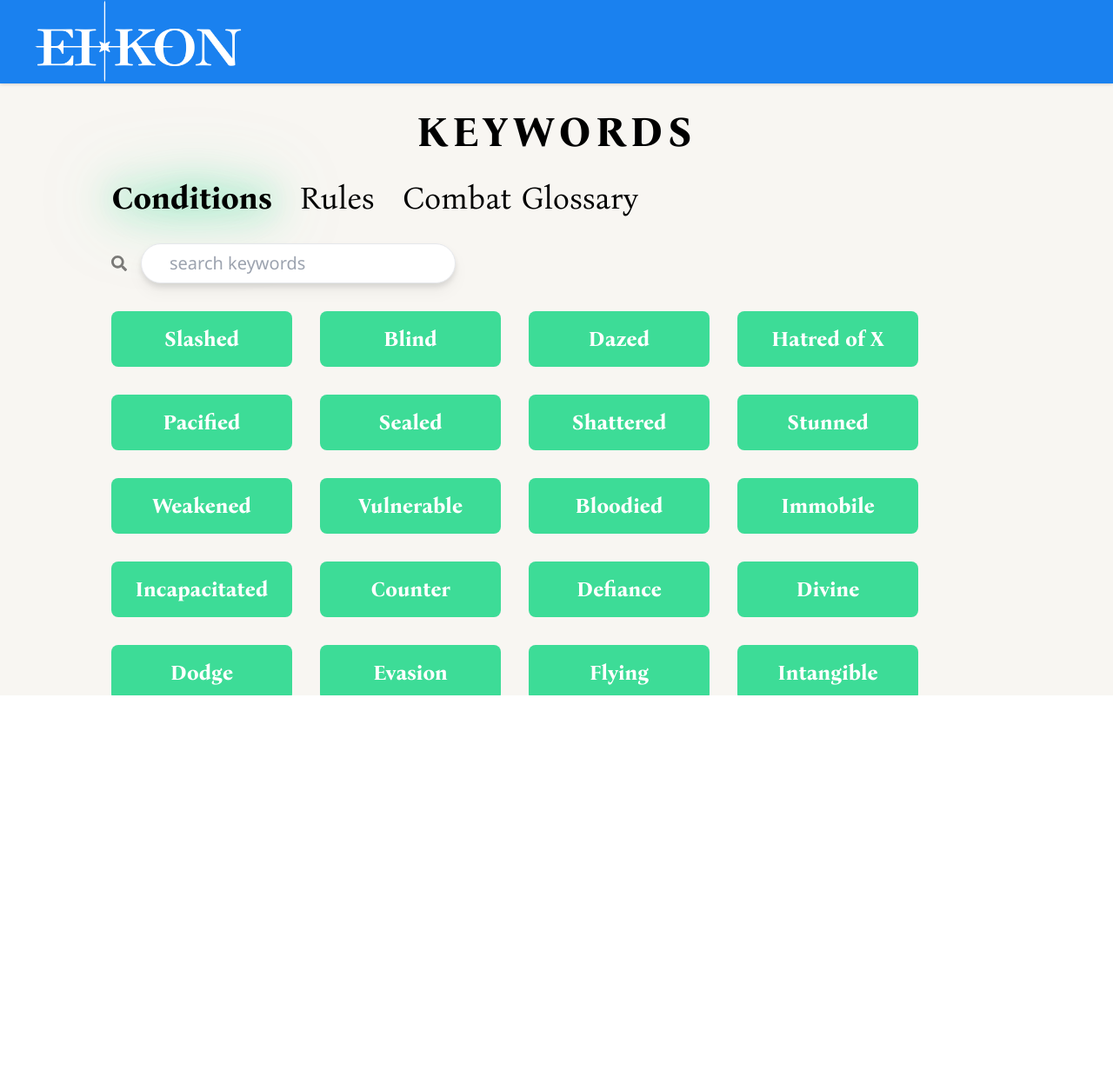
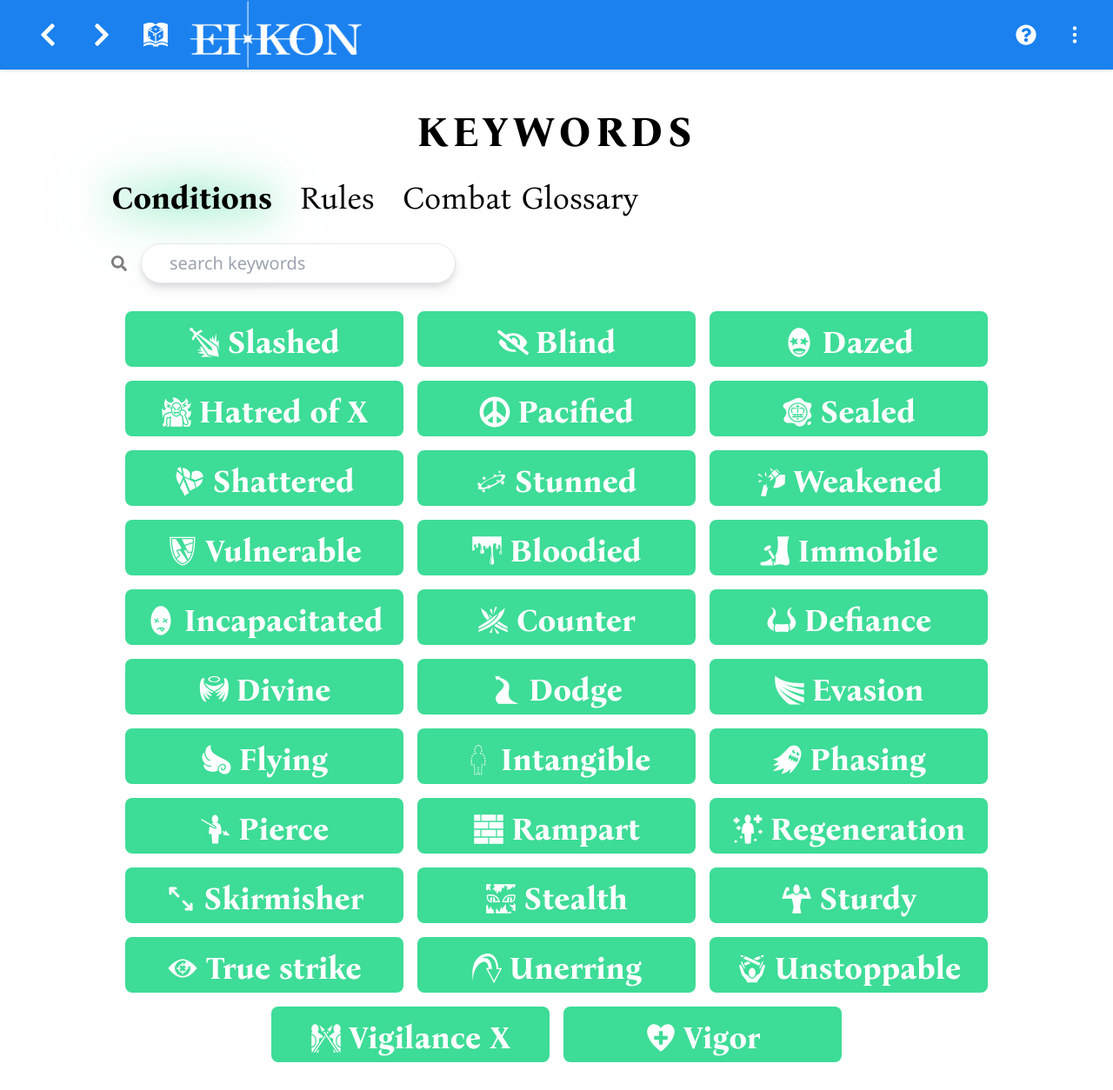
Before and after one commit to voravichs/ei-kon, a React (Vite) app: page /archive/keywords in a window 1280 px wide. Shown: the whole page at 87% size. Before the commit the page ends 800 px from the top, so only its background shows below. Built offline with nearby package versions, Linux system fonts and the light colour scheme.

Commit message:
many icons, finish navbar

```diff
--- a/package.json
+++ b/package.json
@@ -11,6 +11,7 @@
   },
   "dependencies": {
     "framer-motion": "^11.0.22",
+    "history": "^5.3.0",
     "localforage": "^1.10.0",
     "match-sorter": "^6.3.4",
     "prop-types": "^15.8.1",
--- a/src/App.jsx
+++ b/src/App.jsx
@@ -8,7 +8,7 @@ function App() {
 
 
   return (
-    <div className='overflow-hidden h-svh'>
+    <div className='overflow-hidden'>
       <BrowserRouter>
         <Routes>
           <Route path="/" element={<Home />} />
--- a/src/components/Navbar.jsx
+++ b/src/components/Navbar.jsx
@@ -1,15 +1,54 @@
+
 import logowhite from "../assets/images/eikonlogowhite.png"
-import { Link } from "react-router-dom";
+import { Link, useNavigate } from "react-router-dom";
+import { FaChevronLeft, FaChevronRight, FaQuestionCircle} from "react-icons/fa";
+import { GiRuleBook } from "react-icons/gi";
+import { BsThreeDotsVertical } from "react-icons/bs";
 
 /**
  * Navbar
  */
-export default function Layout() {
+export default function Navbar() {
+    const navigate = useNavigate();
+
     return (
-        <div className='flex items-center px-8 h-24 bg-primary drop-shadow'>
-            <Link to={""} className="h-24 px-2">
-                <img src={logowhite} className="h-full" />
-            </Link>
+        <div className='fixed w-full flex z-20 px-8 h-20 bg-primary drop-shadow'>
+            <div className="flex gap-6 items-center w-1/2">
+                <div className="flex gap-4">
+                    <div className="bg-white bg-opacity-0 p-2 rounded-full hover:bg-opacity-25 ">
+                        <FaChevronLeft className="text-3xl text-white cursor-pointer" onClick={() => navigate(-1)}/>
+                    </div>
+
+                    <div className="bg-white bg-opacity-0 p-2 rounded-full hover:bg-opacity-25 ">
+                        <FaChevronRight className="text-3xl text-white cursor-pointer" onClick={() => navigate(1)}/>
+                    </div>
+                </div>
+
+                <Link to={"/archive"} className="group relative">
+                    <GiRuleBook className="text-3xl text-white cursor-pointer"/>
+                    <span className="absolute z-10 w-20 text-center -bottom-10 -left-6 opacity-0 rounded bg-gray-700 bg-opacity-85 p-2 text-sm font-noto-sans text-white group-hover:opacity-100 ">
+                        <p className="font-bold">Archives</p>
+                    </span>
+                </Link>
+                <Link to={""} className="h-20">
+                    <img src={logowhite} className="h-full" />
+                </Link>
+            </div>
+            <div className="w-1/2 flex gap-8 justify-end items-center">
+                <div className="group relative cursor-pointer">
+                    <FaQuestionCircle className="text-2xl text-white"/>
+                    <span className="absolute z-10 w-20 text-center -bottom-10 -left-6 opacity-0 rounded bg-gray-700 bg-opacity-85 p-2 text-sm font-noto-sans text-white group-hover:opacity-100 ">
+                        <p className="font-bold">TODO</p>
+                    </span>
+                </div>
+
+                <div className="group relative cursor-pointer">
+                    <BsThreeDotsVertical className="text-2xl text-white"/>
+                    <span className="absolute z-10 w-20 text-center -bottom-10 -left-6 opacity-0 rounded bg-gray-700 bg-opacity-85 p-2 text-sm font-noto-sans text-white group-hover:opacity-100 ">
+                            <p className="font-bold">TODO</p>
+                    </span>
+                </div>
+            </div>
         </div>
     );
 }
--- a/src/data/keywords.jsx
+++ b/src/data/keywords.jsx
@@ -1,163 +1,199 @@
+import { GiPointySword, GiStarStruck, GiEnrage, GiWaxSeal, GiShatteredHeart, GiKnockedOutStars, GiBrokenAxe, GiBrokenShield, GiBlood, GiNailedFoot, GiDeadHead, GiSwordClash, GiAngelOutfit, GiDodge, GiWindyStripes, GiFluffyWing, GiGhost, GiInvisible, GiPiercedBody, GiBrickWall, GiHealing, GiHidden, GiStrong, GiEyeTarget, GiBullHorns, GiLobArrow, GiSwordsPower, GiGuards, GiHeartPlus } from "react-icons/gi";
+import { FaEyeSlash, FaPeace } from "react-icons/fa";
+import { TbArrowsDiagonal2 } from "react-icons/tb";
+
 const statusConditions = {
     "slashed": {
         "name": "Slashed",
         "desc": "Take 4 damage after you or an ally uses an ability that moves you, but no more than once a turn.",
-        "value": 0
+        "value": 0,
+        "icon": <GiPointySword/>
     },
     "blind": {
         "name": "Blind",
         "desc": "Max range of all abilities is 2",
-        "value": 0
+        "value": 0,
+        "icon": <FaEyeSlash/>
     },
     "dazed": {
         "name": "Dazed",
         "desc": "+1 curse on attacks",
-        "value": 0
+        "value": 0,
+        "icon": <GiStarStruck/>
     },
     "hatredOfX": {
         "name": "Hatred of X",
         "desc": "Deal half damage to all foes other than foe X. End this status at the end of your turn, or if foe X becomes immune to damage or un-targetable.",
-        "value": "X"
+        "value": "X",
+        "icon": <GiEnrage/>
     },
     "pacified": {
         "name": "Pacified",
         "desc": "Character deals half damage. Breaks when damaged by a foe's ability.",
-        "value": 0
+        "value": 0,
+        "icon": <FaPeace/>
     },
     "sealed": {
         "name": "Sealed",
         "desc": "Character cannot inflict statuses.",
-        "value": 0
+        "value": 0,
+        "icon": <GiWaxSeal/>
     },
     "shattered": {
         "name": "Shattered",
         "desc": "Character cannot gain or benefit from vigor.",
-        "value": 0
+        "value": 0,
+        "icon": <GiShatteredHeart/>
     },
     "stunned": {
         "name": "Stunned",
         "desc": "Can't take interrupts. Your next ability used ends your turn, then end this status.",
-        "value": 0
+        "value": 0,
+        "icon": <GiKnockedOutStars/>
     },
     "weakened": {
         "name": "Weakened",
         "desc": "All damage dealt reduced by 2.",
-        "value": 0
+        "value": 0,
+        "icon": <GiBrokenAxe/>
     },
     "vulnerable": {
         "name": "Vulnerable",
         "desc": "All damage taken increased by 1.",
-        "value": 0
+        "value": 0,
+        "icon": <GiBrokenShield/>
     },
     "bloodied": {
         "name": "Bloodied",
         "desc": "At or under 50% hp",
-        "value": 0
+        "value": 0,
+        "icon": <GiBlood/>
     },
     "immobile": {
         "name": "Immobile",
         "desc": "Can't move, be moved, or be removed from the battlefield in any way.",
-        "value": 0
+        "value": 0,
+        "icon": <GiNailedFoot/>
     },
     "incapacitated": {
         "name": "Incapacitated",
         "desc": "An incapacitated character doesn't take turns, doesn't provide obstruction or engagement, can't move, take actions, or use abilities or traits. All effects on that character end. All effects, marks and summons created by that character are removed. Objects and terrain effects remain.",
-        "value": 0
+        "value": 0,
+        "icon": <GiDeadHead/>
     },
     "counter": {
         "name": "Counter",
         "desc": "When damaged by an ability, deal 2 damage back, each time damage is applied.",
-        "value": 0
+        "value": 0,
+        "icon": <GiSwordClash/>
     },
     "defiance": {
         "name": "Defiance",
         "desc": "Prevents hit points from being reduced past 1 hp. When this triggers, remove this effect and character becomes immune to all damage for the rest of the current turn.",
-        "value": 0
+        "value": 0,
+        "icon": <GiBullHorns/>
     },
     "divine": {
         "name": "Divine",
         "desc": "Damage from this ability cannot be reduced, mitigated, or negated in any way except immunity (ignores armor, weak, resistance, defiance, and bypasses vigor).",
-        "value": 0
+        "value": 0,
+        "icon": <GiAngelOutfit/>
     },
     "dodge": {
         "name": "Dodge",
         "desc": "Immune to all damage from misses, successful saves, and area effects.",
-        "value": 0
+        "value": 0,
+        "icon": <GiDodge/>
     },
     "evasion": {
         "name": "Evasion",
         "desc": "Roll a d6 when attacked. On a 4+, the attack automatically misses. Check before the attack roll.",
-        "value": 0
+        "value": 0,
+        "icon": <GiWindyStripes />
     },
     "flying": {
         "name": "Flying",
         "desc": "A flying character ignores terrain damage and movement penalties, height movement penalties, obstruction, and engagement.",
-        "value": 0
+        "value": 0,
+        "icon": <GiFluffyWing/>
     },
     "intangible": {
         "name": "Intangible",
         "desc": "Immune to damage and effects from foes. Does not provide obstruction or engagement.",
-        "value": 0
+        "value": 0,
+        "icon": <GiInvisible/>
     },
     "phasing": {
         "name": "Phasing",
         "desc": "Can ignore obstruction and pass through, but not end your turn in, terrain, objects, or characters.",
-        "value": 0
+        "value": 0,
+        "icon": <GiGhost/>
     },
     "pierce": {
         "name": "Pierce",
         "desc": "Damage cannot be reduced by armor or weakened.",
-        "value": 0
+        "value": 0,
+        "icon": <GiPiercedBody/>
     },
     "rampart": {
         "name": "Rampart",
         "desc": "Foes cannot enter or exit a space affected by a rampart effect by dashing, flying, or teleporting.",
-        "value": 0
+        "value": 0,
+        "icon": <GiBrickWall/>
     },
     "regeneration": {
         "name": "Regeneration",
         "desc": "If bloodied, gain 4 vigor at the end of your turn.",
-        "value": 0
+        "value": 0,
+        "icon": <GiHealing/>
     },
     "skirmisher": {
         "name": "Skirmisher",
         "desc": "Can move diagonally, and dash is full speed",
-        "value": 0
+        "value": 0,
+        "icon": <TbArrowsDiagonal2/>
     },
     "stealth": {
         "name": "Stealth",
         "desc": "Cannot be directly targeted except from an adjacent space. Breaks on using any ability other than dash or standard move.",
-        "value": 0
+        "value": 0,
+        "icon": <GiHidden/>
     },
     "sturdy": {
         "name": "Sturdy",
         "desc": "When moved or removed and placed by a foe, can only be moved max 1 space a turn.",
-        "value": 0
+        "value": 0,
+        "icon": <GiStrong/>
     },
     "trueStrike": {
         "name": "True strike",
         "desc": "Ignores dodge, blind, evasion, and stealth",
-        "value": 0
+        "value": 0,
+        "icon": <GiEyeTarget/>
     },
     "unerring": {
         "name": "Unerring",
         "desc": "Ignores cover and aetherwall",
-        "value": 0
+        "value": 0,
+        "icon": <GiLobArrow/>
     },
     "unstoppable": {
         "name": "Unstoppable",
         "desc": "Immune to all statuses. Cannot be moved by foes, and movement ignores engagement and rampart.",
-        "value": 0
+        "value": 0,
+        "icon": <GiSwordsPower/>
     },
     "vigilance_x": {
         "name": "Vigilance X",
-        "desc": "A special effect with X charges, each represented by a d6. Like triggered effects, vigilance can only be used once per trigger. Vigilance charges stack if a character gains more than one. A character can spend any number of charges of Vigilance for one of the following effects, rolling 1d6 per charge spent and picking the highest result:• When an ally in range 2 is damaged by a foe’s ability, reduce the damage by the amount rolled as if with armor • When a foe breaks adjacency with you, deal that much damage to them.",
-        "value": "X"
+        "desc": "A special effect with X charges, each represented by a d6. Like triggered effects, vigilance can only be used once per trigger. Vigilance charges stack if a character gains more than one. A character can spend any number of charges of Vigilance for one of the following effects, rolling 1d6 per charge spent and picking the highest result:• When an ally in range 2 is damaged by a foe's ability, reduce the damage by the amount rolled as if with armor • When a foe breaks adjacency with you, deal that much damage to them.",
+        "value": "X",
+        "icon": <GiGuards/>
     },
     "vigor": {
         "name": "Vigor",
         "desc": "Gain a shield that goes over your hit points, equal to your VIT value. Damage goes to Vigor before Hit Points, and it benefits from armor and resistance. Vigor stacks, but cannot go past 25% of your hp. If you gain a vigor surge, gain maximum vigor. Lose all vigor at the end of combat.",
-        "value": 0
+        "value": 0,
+        "icon": <GiHeartPlus/>
     }
 }
 
--- a/src/global.css
+++ b/src/global.css
@@ -14,6 +14,10 @@ body {
 code {
   font-family: source-code-pro, Menlo, Monaco, Consolas, 'Courier New',
     monospace;
+}
+
+.bg-main {
+  background-image: url("./assets/images/bg-main-20op.png");
 }
 
 @layer base {
--- a/src/pages/Archive/ArchiveKeywords.jsx
+++ b/src/pages/Archive/ArchiveKeywords.jsx
@@ -16,7 +16,7 @@ export default function ArchiveKeywords() {
     const [combatActive, setCombatActive] = useState(false);
 
     return (
-        <div className="h-dvh px-32 bg-card-accent py-8 flex flex-col gap-8">
+        <div className="px-32 pt-32 pb-8 flex flex-col gap-8">
             <h1 className="flex-center text-5xl font-bona-nova font-bold tracking-widest">
                 KEYWORDS
             </h1>
@@ -47,22 +47,21 @@ export default function ArchiveKeywords() {
                 }
             </div>
 
-
             <div className="flex items-center gap-4">
                 <FaSearch className="text-lg opacity-50" />
                 <input className="border rounded-full text-xl py-2 px-8 drop-shadow-lg font-noto-sans"
                     placeholder={"search keywords"} />
             </div>
             {conditionActive &&
-                <div className="flex gap-8 flex-wrap font-bona-nova">
+                <div className="flex-center gap-4 flex-wrap font-bona-nova">
                     {statusConditionsList.map(item => {
                         return (
                             <div
-                                className="w-52 h-16 bg-secondary text-white rounded-lg p-4 group relative cursor-pointer"
+                                className="w-80 h-16 bg-secondary text-white rounded-lg p-4 group relative cursor-pointer"
                                 key={item.name}
                             >
-                                <p className="font-bold text-2xl text-center">{item.name}</p>
-                                <span className="absolute z-10 w-60 bottom-[4.5rem] -left-4 scale-0 rounded bg-gray-800 p-2 text-sm font-noto-sans text-white group-hover:scale-100">
+                                <p className="font-bold text-4xl flex-center gap-2">{item.icon}{item.name}</p>
+                                <span className="absolute z-10 w-96 bottom-[4.5rem] -left-6 scale-0 rounded bg-gray-700 p-2 text-sm font-noto-sans text-white group-hover:scale-100">
                                     <p className="font-bold">{item.name}</p>
                                     <p>{item.desc}</p>
                                 </span>
@@ -72,15 +71,15 @@ export default function ArchiveKeywords() {
                 </div>
             }
             {rulesActive &&
-                <div className="flex gap-8 flex-wrap font-bona-nova">
+                <div className="flex-center gap-4 flex-wrap font-bona-nova">
                     {rulesList.map(item => {
                         return (
                             <div
-                                className="w-52 h-16 bg-secondary text-white rounded-lg p-4 group relative cursor-pointer"
+                                className="w-80 h-16 bg-secondary text-white rounded-lg p-4 group relative cursor-pointer"
                                 key={item.name}
                             >
-                                <p className="font-bold text-2xl text-center">{item.name}</p>
-                                <span className="absolute z-10 w-60 bottom-[4.5rem] -left-4 scale-0 rounded bg-gray-800 p-2 text-sm font-noto-sans text-white group-hover:scale-100">
+                                <p className="font-bold text-4xl flex-center gap-2">{item.name}</p>
+                                <span className="absolute z-10 w-96 bottom-[4.5rem] -left-4 scale-0 rounded bg-gray-700 p-2 text-sm font-noto-sans text-white group-hover:scale-100">
                                     <p className="font-bold">{item.name}</p>
                                     <p>{item.desc}</p>
                                 </span>
@@ -90,15 +89,15 @@ export default function ArchiveKeywords() {
                 </div>
             }
             {combatActive &&
-                <div className="flex gap-8 flex-wrap font-bona-nova">
+                <div className="flex-center gap-4 flex-wrap font-bona-nova">
                     {combatGlossaryList.map(item => {
                         return (
                             <div
-                                className="w-52 h-16 bg-secondary text-white rounded-lg p-4 group relative cursor-pointer"
+                                className="w-96 h-16 bg-secondary text-white rounded-lg p-4 group relative cursor-pointer"
                                 key={item.name}
                             >
-                                <p className="font-bold text-xl text-center">{item.name}</p>
-                                <span className="absolute z-10 w-60 bottom-[4.5rem] -left-4 scale-0 rounded bg-gray-800 p-2 text-sm font-noto-sans text-white group-hover:scale-100">
+                                <p className="font-bold text-4xl flex-center gap-2">{item.name}</p>
+                                <span className="absolute z-10 w-96 bottom-[4.5rem] left-0 scale-0 rounded bg-gray-800 p-2 text-sm font-noto-sans text-white group-hover:scale-100">
                                     <p className="font-bold">{item.name}</p>
                                     <p>{item.desc}</p>
                                 </span>
--- a/src/pages/Home.jsx
+++ b/src/pages/Home.jsx
@@ -2,7 +2,6 @@ import logowhite from "../assets/images/eikonlogowhite.png"
 import { FaHandPointRight } from "react-icons/fa";
 import { motion } from "framer-motion"
 import { Link } from "react-router-dom";
-import './bg.css'
 /**
  * Home Page
  */
--- a/src/pages/bg.css
+++ /dev/null
@@ -1,3 +0,0 @@
-.bg-main {
-    background-image: url("../assets/images/bg-main-20op.png");
-}
```
Also changed, not shown: src/pages/Archive/ArchiveClasses.jsx (+10 -7 lines), src/pages/Archive/ArchiveFront.jsx (+4 -4 lines), src/pages/CharCreate.jsx (+26 -7 lines), 2 other files (tests, documents, lock files or other folders).
